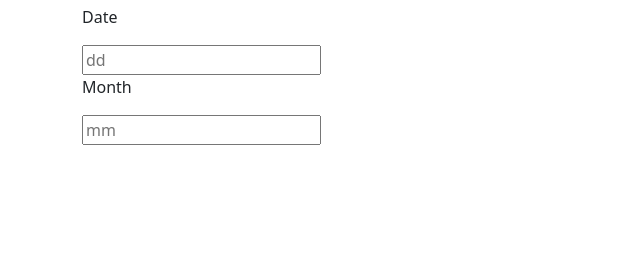
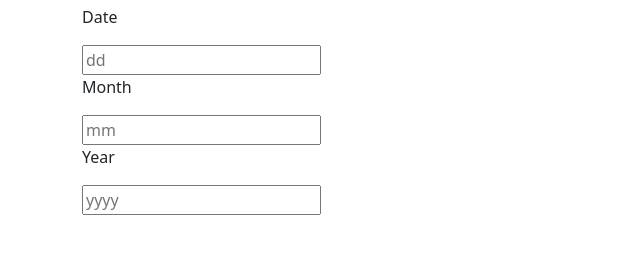
Before and after one commit to ShaviyaVictor/age_calculator, a plain HTML site: page index.html in a window 1280 px wide. Shown: the part 32-286 px from the top of the page, without its empty margins (0-640 px from the left). Drawn offline with nearby package versions, Linux system fonts and the light colour scheme.

Commit message:
Add the year input field

```diff
--- a/index.html
+++ b/index.html
@@ -31,6 +31,10 @@
             <p class="title">Month</p>
             <input type="text" name="month" id="month" placeholder="mm" required="required" minlength="1" maxlength="2" />
           </div>
+          <div class="block">
+            <p class="title">Year</p>
+            <input type="text" name="year" id="year" placeholder="yyyy" required="required" minlength="4" maxlength="4" />
+          </div>
         </div>
       </form>
 
```
